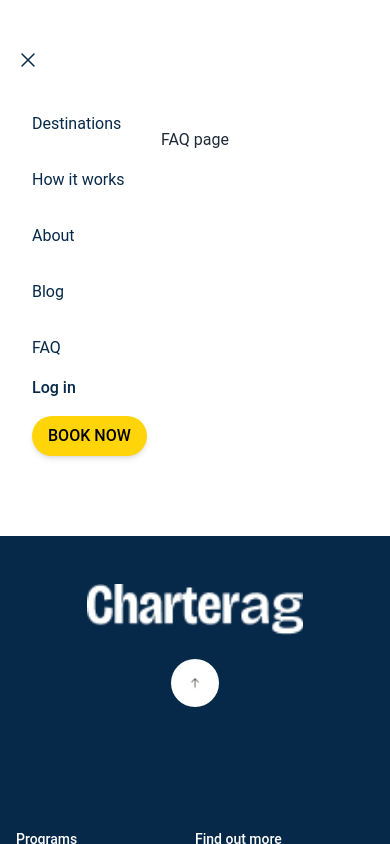
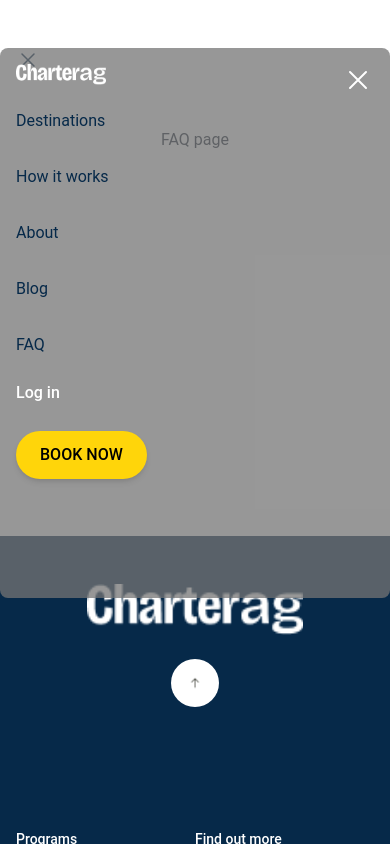
Before and after one commit to dgabel01/frontend-assignment, a Next.js app: page /faq in a window 390 px wide. Both pictures are taken after a click on the button 28 px from the left and 60 px from the top of the page. Shown: the top 844 px of the page. Built offline with nearby package versions, Linux system fonts and the light colour scheme.

Commit message:
Fix navbar

```diff
--- a/src/components/Experience/Experience.tsx
+++ b/src/components/Experience/Experience.tsx
@@ -64,7 +64,7 @@ const Experience = () => {
           { title: "Relax", img: relaxPhoto },
         ].map((card, index) => (
           <div
-            className="relative w-[270px] h-[370px] bg-[#909090] rounded-[10.44px] overflow-hidden"
+            className="relative w-[270px] h-[370px] bg-[#909090] rounded-[10.44px] overflow-hidden hover:scale-110 hover:mx-4"
             key={index}
           >
             <Image
--- a/src/components/Navbar/Navbar.tsx
+++ b/src/components/Navbar/Navbar.tsx
@@ -5,6 +5,7 @@ import Image, { StaticImageData } from "next/image";
 import { Bars3Icon, XMarkIcon } from "@heroicons/react/24/outline";
 import { routes } from "@/constants/routes";
 import { useRouter } from "next/navigation";
+import logoIcon from "@/assets/images/Charterag.png";
 
 interface NavbarProps {
   logo: StaticImageData;
@@ -72,12 +73,13 @@ export function Navbar({ logo, linkColor }: NavbarProps) {
         <button
           className="text-base font-bold hover:text-gray-300 transition-colors mr-[15px]"
           style={{ color: linkColor }}
-          onClick={()=>router.push("/log-in")}
+          onClick={() => router.push("/log-in")}
         >
           Log in
         </button>
-        <button className="bg-[#ffd50a] text-black text-base font-medium px-4 py-2 uppercase rounded-[50px] shadow-md hover:bg-yellow-400 transition-all"
-          onClick={()=>router.push("/book-now")}
+        <button
+          className="bg-[#ffd50a] text-black text-base font-medium px-4 py-2 uppercase rounded-[50px] shadow-md hover:bg-yellow-400 transition-all"
+          onClick={() => router.push("/book-now")}
         >
           Book now
         </button>
@@ -85,19 +87,38 @@ export function Navbar({ logo, linkColor }: NavbarProps) {
 
       {/* Mobile Navigation */}
       {openNav && (
-        <div className="absolute top-12 left-4 flex flex-col gap-4  p-4 rounded-md">
-          {navList}
-          <div className="flex flex-col items-start justify-start gap-4">
+        <div className="absolute top-0 left-0 w-full rounded-lg h-[550px] bg-gray-600 bg-opacity-75 flex flex-col items-start p-4 z-20">
+          {/* Logo */}
+          <Link href={"/"}>
+            <Image src={logoIcon} alt="logo" width={90} className="mb-6" />
+          </Link>
+
+          {/* Navigation Links */}
+          <div className="w-full">{navList}</div>
+
+          {/* Buttons */}
+          <div className="flex flex-col items-start gap-4 mt-6 w-full">
             <button
-              className="text-base font-medium hover:text-gray-300 transition-colors"
-              style={{ color: linkColor }}
+              className="text-base font-medium text-white hover:text-gray-300 transition-colors"
+              onClick={() => router.push("/log-in")}
             >
               Log in
             </button>
-            <button className="bg-[#ffd50a] text-black text-base font-medium px-4 py-2 uppercase rounded-[50px] shadow-md hover:bg-yellow-400 transition-all">
+            <button
+              className="bg-[#ffd50a] text-black text-base font-medium px-6 py-3  mt-[10px] uppercase rounded-[50px] shadow-md hover:bg-yellow-400 transition-all"
+              onClick={() => router.push("/book-now")}
+            >
               Book now
             </button>
           </div>
+
+          {/* Close Button */}
+          <button
+            className="absolute top-4 right-4 text-white hover:text-gray-300"
+            onClick={() => setOpenNav(false)}
+          >
+            <XMarkIcon className="h-8 w-8" />
+          </button>
         </div>
       )}
     </div>
--- a/src/components/Reviews/Carousel.tsx
+++ b/src/components/Reviews/Carousel.tsx
@@ -4,7 +4,7 @@ import Image, { StaticImageData } from "next/image";
 
 interface Slide {
   avatar: StaticImageData;
-  star:StaticImageData;
+  star: StaticImageData;
   stars: number;
   text: string;
   name: string;
@@ -23,11 +23,11 @@ export function Carousel({ slides }: CarouselProps) {
 
   return (
     <div className="w-full max-w-lg mx-auto">
-      <div className="relative overflow-hidden rounded-lg bg-white shadow-md h-[300px]">
+      <div className="relative overflow-hidden rounded-lg bg-white shadow-md h-[300px] sm:h-[350px]">
         {slides.map((slide, index) => (
           <div
             key={index}
-            className={`absolute inset-0 transition-transform duration-700 h-[337px] pl-[30px] pr-[76px] py-[42px] bg-white rounded-[10px] ${
+            className={`absolute inset-0 transition-transform duration-700 p-4 sm:h-[337px] sm:pl-[30px] sm:pr-[76px] sm:py-[42px] bg-white rounded-[10px] ${
               activeIndex === index
                 ? "translate-x-0 opacity-100"
                 : "translate-x-full opacity-0"
@@ -45,7 +45,7 @@ export function Carousel({ slides }: CarouselProps) {
                 height={80}
                 className="rounded-full"
               />
-              <span className="text-gray-800 text-lg font-semibold">
+              <span className="text-gray-800 text-lg sm:text-base font-semibold">
                 {slide.name}
               </span>
               <div className="flex gap-1">
@@ -59,7 +59,9 @@ export function Carousel({ slides }: CarouselProps) {
                   />
                 ))}
               </div>
-              <p className="text-left text-gray-700 mb-8">{slide.text}</p>
+              <p className="text-left text-gray-700 text-sm sm:text-base mb-8 line-clamp-3 sm:line-clamp-none">
+                {slide.text}
+              </p>
             </div>
           </div>
         ))}
```
